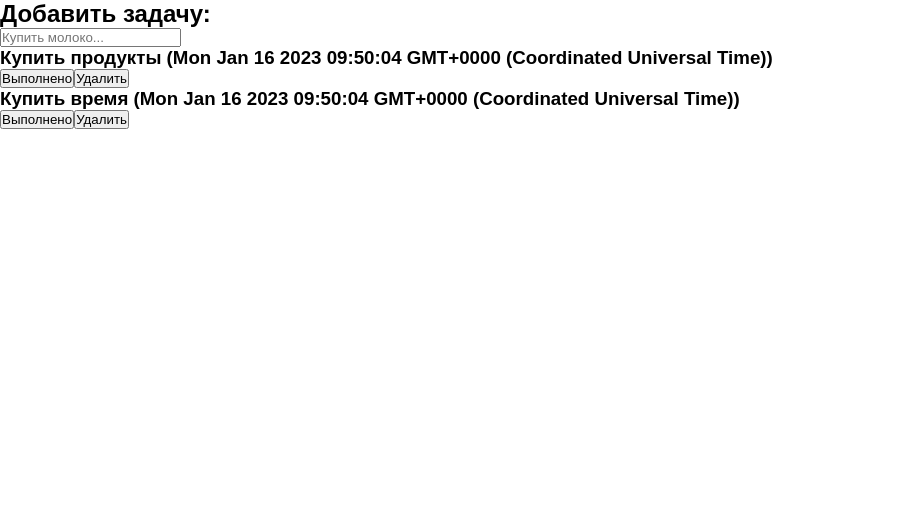
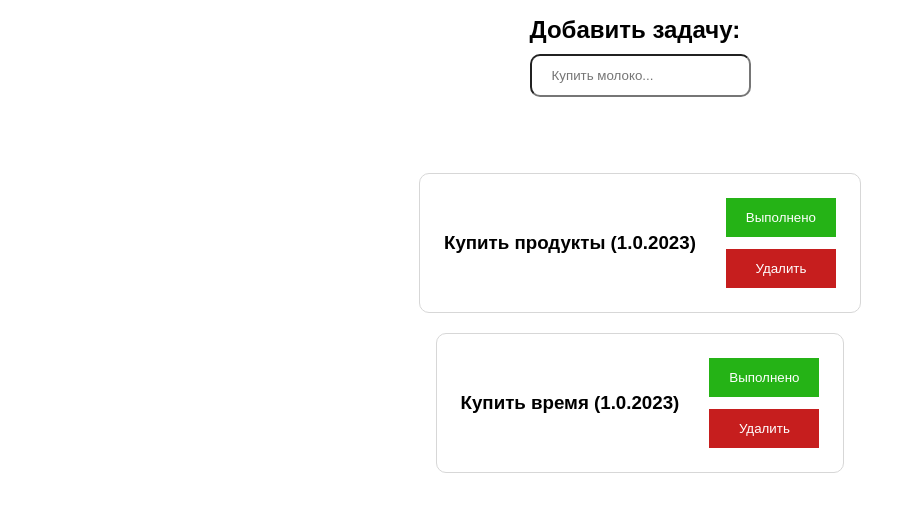
Before and after one commit to EloVVV/to-do-react-app, a React (Vite) app: page / in a window 1280 px wide. Shown: the top 512 px of the page, without its empty margins (0-924 px from the left). Built offline with nearby package versions, Linux system fonts and the light colour scheme.

Commit message:
Add styles

```diff
--- a/src/App.jsx
+++ b/src/App.jsx
@@ -1,4 +1,12 @@
 import { useState, useEffect } from "react"
+
+const formatDate = (date) => {
+  const year = date.getFullYear();
+  const month = date.getMonth();
+  const day = date.getDay();
+
+  return `${day}.${month}.${year}`;
+}
 
 const App = () => {
 
@@ -79,7 +87,7 @@ const App = () => {
 
   return (
     <div>
-      <div className="">
+      <div className="header">
         <form onSubmit={(e) => onSubmitHandle(e)}>
           <h2>Добавить задачу:</h2>
           <input
@@ -93,18 +101,18 @@ const App = () => {
       </div>
 
       {/* Блок с задачами */}
-      <div>
+      <div className="toDo_box">
         {/* Задача */}
         {
           todos.map((todo) => {
             return (
-              <div>
-                <h3>{todo.name} ({todo.date.toString()})</h3>
-                <div>
-                  <button onClick={() => onCheckedToggle(todo.id)}>
+              <div className="toDo">
+                <h3>{todo.name} ({formatDate(todo.date)})</h3>
+                <div className="buttons">
+                  <button className="access_btn" onClick={() => onCheckedToggle(todo.id)}>
                     {todo.checked ? "Не выполнена" : "Выполнено"}
                   </button>
-                  <button onClick={() => onDeleteTodoById(todo.id)}>Удалить</button>
+                  <button className="delete_btn" onClick={() => onDeleteTodoById(todo.id)}>Удалить</button>
                 </div>
               </div>
             )
--- a/src/index.css
+++ b/src/index.css
@@ -15,3 +15,75 @@ body {
 a {
 
 }
+
+.header {
+  display: flex;
+  justify-content: center;
+  align-items: center;
+  gap: 16px;
+  padding: 16px;
+  margin-bottom: 60px;
+}
+
+.toDo_box {
+  display: flex;
+  flex-direction: column;
+  justify-content: center;
+  align-items: center;
+
+  gap: 20px;
+}
+
+
+.toDo {
+  display: flex;
+  justify-content: space-between;
+  align-items: center;
+
+  gap: 30px;
+
+  padding: 24px;
+
+  border-radius: 10px;
+  border: 1px solid rgb(215, 215, 215);
+}
+
+input {
+  padding: 12px 20px;
+  border-radius: 10px;
+
+  outline: none;
+  margin-top: 10px;
+}
+
+.buttons {
+  display: flex;
+  flex-direction: column;
+  justify-content: center;
+  align-items: center;
+
+  gap: 12px;
+}
+
+button {
+  cursor: pointer;
+  outline: none;
+  border: none;
+
+  display: flex;
+  justify-content: center;
+  align-items: center;
+
+  padding: 12px 20px;
+  width: 100%;
+
+  color: #fff;
+}
+
+.delete_btn {
+ background-color: rgb(198, 30, 30);
+}
+
+.access_btn {
+  background-color: rgb(37, 179, 22);
+}
```
